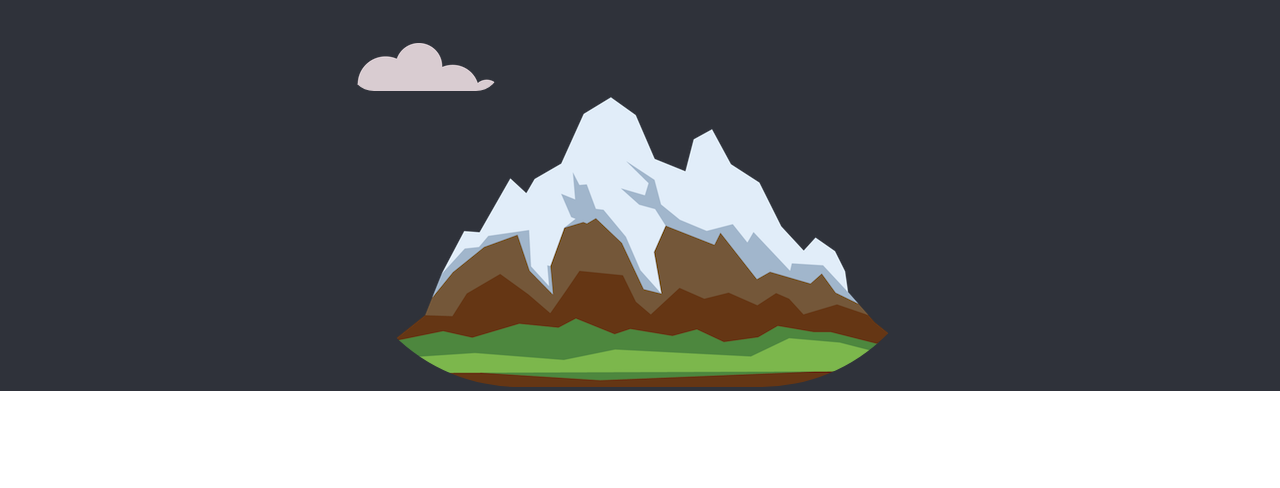
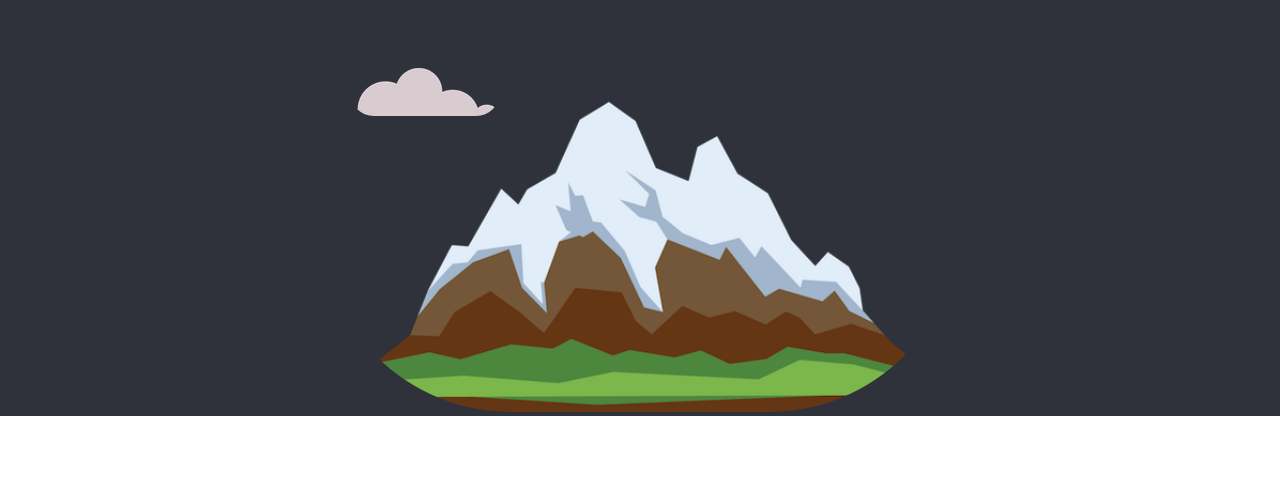
Before and after one commit to Alagbu-somto/cv, a plain HTML site: page index.html in a window 1280 px wide. Shown: the part 437-925 px from the top of the page. Drawn offline with Linux system fonts and the light colour scheme.

Commit message:
included class mountain

```diff
--- a/index.html
+++ b/index.html
@@ -18,7 +18,7 @@
             <h1>Hello! am Stephen.</h1>
             <h2 class="sub-title">a Software Developer</h2>
             <img class="bottomcloud" src="images/cloud.png" alt="cloud">
-            <img src="images/mountain.png" alt="cloud">
+            <img class="mountain" src="images/mountain.png" alt="cloud">
         </div>
     </section>
     <div class="middle-container">
```
